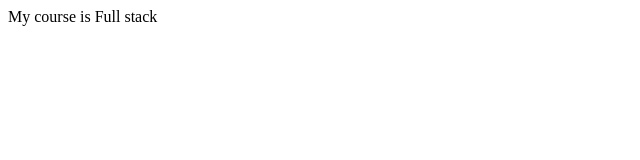
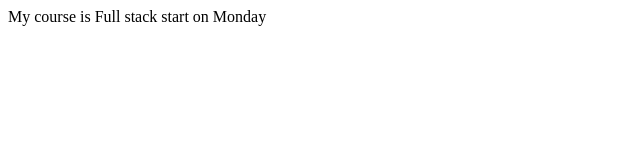
Before and after one commit to OksanaTyshchenko/my-projects, a plain HTML site: page index.html in a window 1280 px wide. Shown: the whole page, without its empty margins (0-640 px from the left). Drawn offline with Linux system fonts and the light colour scheme.

Commit message:
body was changed 2

```diff
--- a/index.html
+++ b/index.html
@@ -7,6 +7,6 @@
   <title>Mate academy</title>
 </head>
 <body>
-  My course is Full stack
+  My course is Full stack start on Monday
 </body>
 </html>
```
